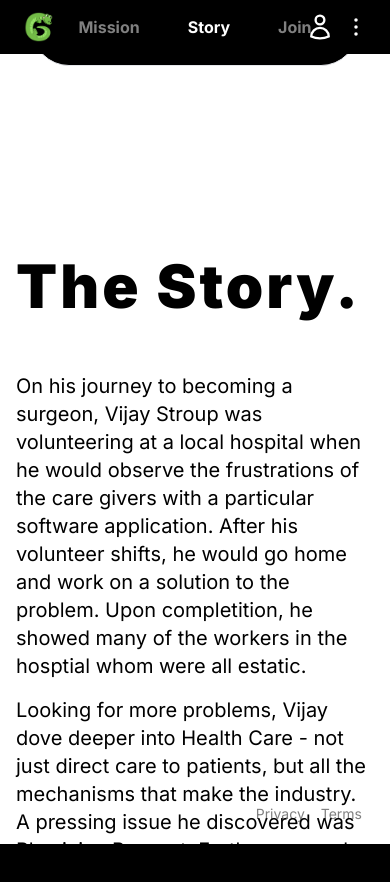
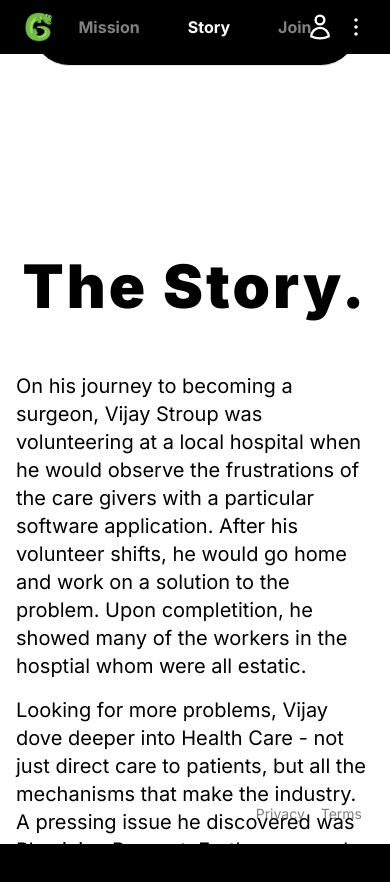
Before and after one commit to gator/gator, a Next.js app: page /story in a window 390 px wide. Shown: the top 882 px of the page. Built offline with nearby package versions, Linux system fonts and the light colour scheme.

Commit message:
story page mobile styling

```diff
--- a/pages/story.tsx
+++ b/pages/story.tsx
@@ -18,7 +18,7 @@ const Story: NextPageWithLayout = () => {
 
       <main className='z-10 h-full text-black bg-white top-1/2'>
         <motion.h1
-          className='mt-40 text-6xl font-black tracking-wider mb-14'
+          className='mt-40 text-6xl font-black tracking-wider text-center mb-14 md:text-left'
           initial={{ translateY: -10 }}
           animate={{ translateY: 0 }}
           transition={{ duration: 0.5 }}
```
